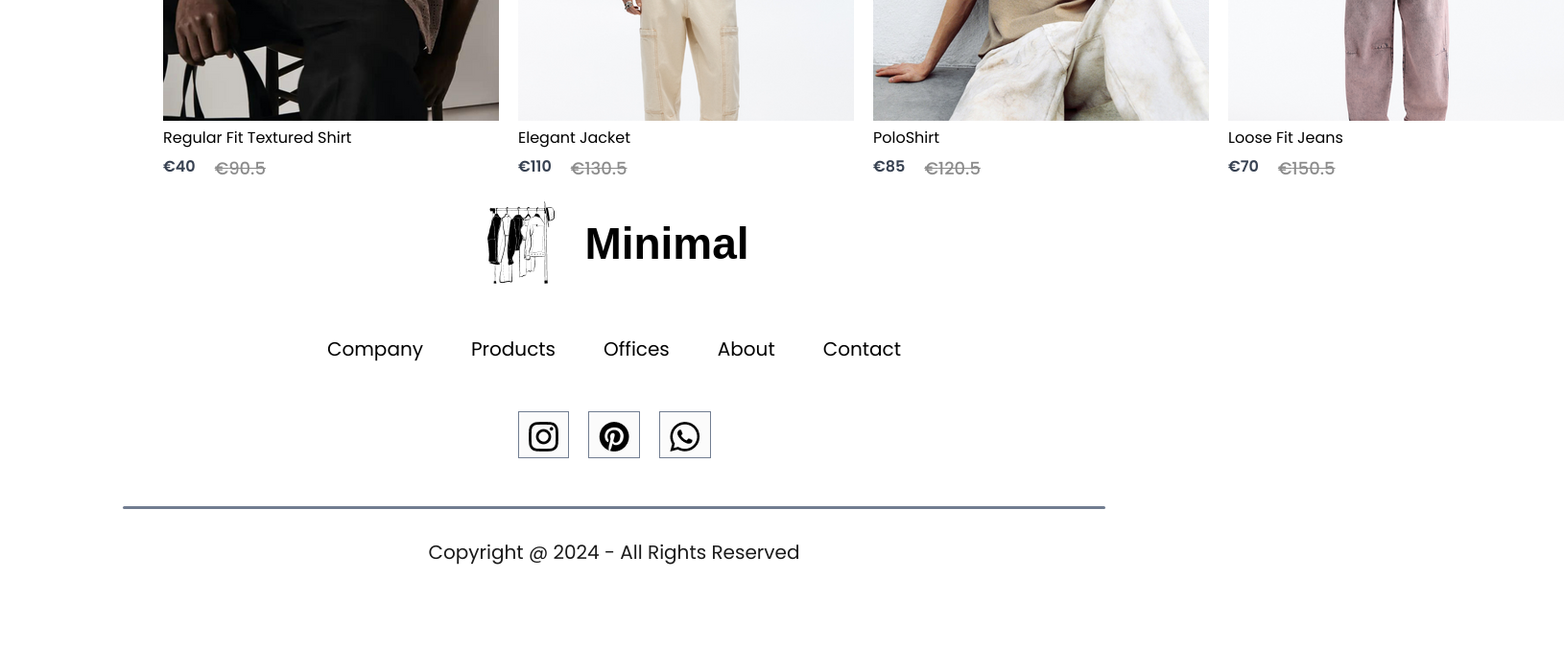
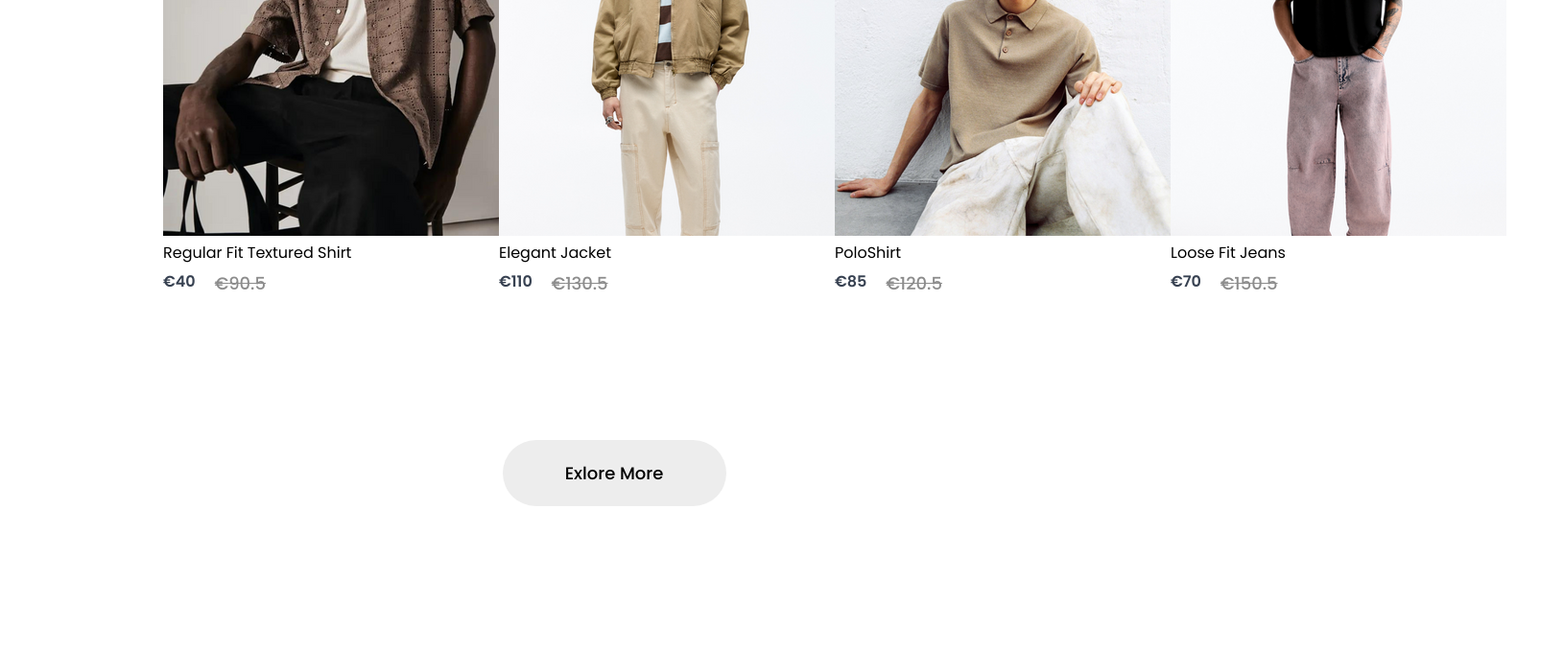
Before and after one commit to NadiasCodes/e-commerce-website-react, a React (Create React App) app: page /men in a window 1280 px wide. Shown: the part 1774-2451 px from the top of the page at 96% size, 1630 px wide, since content can reach past the window. Before the commit the page ends 2395 px from the top, so only its background shows below. Built offline with nearby package versions, Linux system fonts and the light colour scheme; a web font is replaced by a local one.

Commit message:
fixed the row-gap

```diff
--- a/src/Pages/CSS/ShopCategory.css
+++ b/src/Pages/CSS/ShopCategory.css
@@ -29,8 +29,25 @@ border-radius: 40px;
 margin: 20px 170px;
 display: grid;
 grid-template-columns: repeat(4,1fr);
-gap:20px;
-
-
+row-gap:80px;
 
 }
+
+.shopcategory-loadmore{
+display:flex;
+justify-content: center;
+align-items: center;
+margin: 150px auto;
+width:233px;
+height:69px;
+border-radius: 75px;
+background: #ededed;
+font-size: 18px;
+font-weight: 500;
+
+}
+
+.shopcategory-loadmore:hover{filter: drop-shadow(0 0 0.75rem rgb(84, 88, 115));
+    transform: scale(1.1);
+    transition: 500ms;
+   }
--- a/src/Pages/ShopCategory.jsx
+++ b/src/Pages/ShopCategory.jsx
@@ -33,7 +33,10 @@ else {
 })}
 
 </div>
+<div className="shopcategory-loadmore">
 
+  Exlore More
+</div>
     </div>
   );
 }
```
